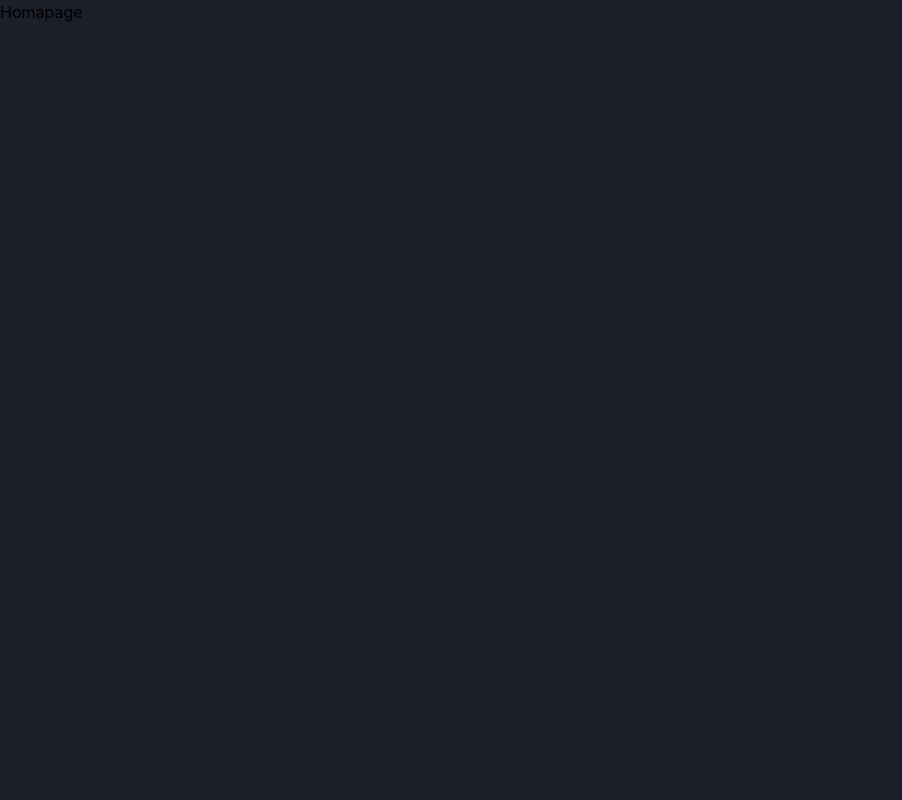
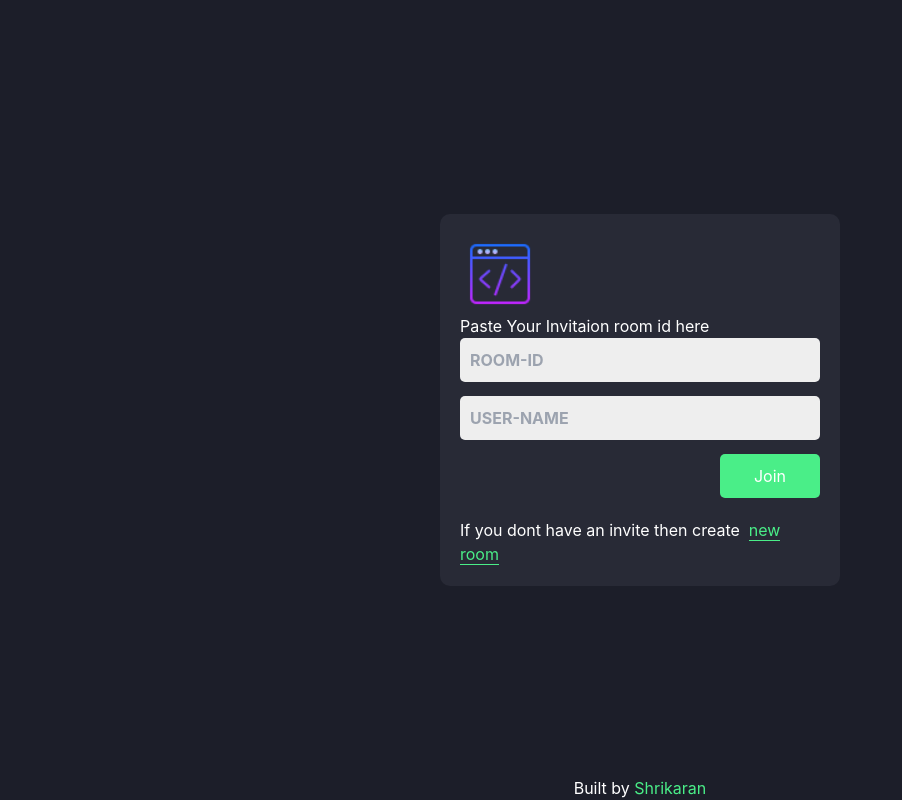
Before and after one commit to shrikaranks-786/collabcode, a React (Create React App) app: page / in a window 1280 px wide. Shown: the whole page, without its empty margins (0-902 px from the left). Built offline with nearby package versions, Linux system fonts and the light colour scheme; the HTML template or start-up script is replaced by a standard one.

Commit message:
finished with the homepage

```diff
--- a/package.json
+++ b/package.json
@@ -12,6 +12,7 @@
     "dist": "^0.1.2",
     "react": "^18.3.1",
     "react-dom": "^18.3.1",
+    "react-hot-toast": "^2.4.1",
     "react-router-dom": "^7.0.1",
     "react-scripts": "5.0.1",
     "uuid": "^11.0.3",
--- a/src/App.js
+++ b/src/App.js
@@ -2,10 +2,21 @@ import './App.css';
 import { BrowserRouter , Routes , Route} from 'react-router-dom';
 import Homapage from './pages/Homapage';
 import Editorpage from './pages/Editorpage';
+import { Toaster } from 'react-hot-toast';
 
 function App() {
   return (
     <>
+    <div>
+      <Toaster position='top-right' toastOptions={{
+        success : {
+          theme : {
+            primary : "#4aed88"
+          }
+        }
+      }}>
+      </Toaster>
+    </div>
       <BrowserRouter>
         <Routes>
           <Route path='/' element={<Homapage/>}/>
--- a/src/pages/Editorpage.js
+++ b/src/pages/Editorpage.js
@@ -1,24 +1,12 @@
-import React from 'react';
+import React, { useState } from 'react';
+import toast from 'react-hot-toast';
+import { useNavigate } from 'react-router-dom';
+import {v4 as uuidv4} from "uuid"
 
 function Editorpage() {
-    return (
-        <div className="homepagewrapper">
-            <div className="formwrapper">
-                <img className='homepagelogo' src='/collab-code.png' alt='collab-code logo'/>
-                <h4 className='mainLabel'>Paste Your Invitaion room id here</h4>
-                <div className='inputgroup'>
-                    <input type='text' className='inputbox' placeholder='ROOM-ID'/>
-                    <input type='text' className='inputbox' placeholder='USER-NAME'/>
-                    <button className='btn joinbtn'>Join</button>
-                    <span className='createinfo'>
-                        If you dont have an invite then create &nbsp;
-                        <a href='' className='createnewbtn'>new room</a>
-                    </span>
-                </div>
-            </div>
-            <footer>
-                <h4>Built by <a href='https://github.com/shrikaranks-786/collabcode'>Shrikaran</a></h4>
-            </footer>
+    return(
+        <div>
+            Editorpage
         </div>
     );
 }
--- a/src/pages/Homapage.js
+++ b/src/pages/Homapage.js
@@ -1,9 +1,52 @@
-import React from 'react'
+import React, { useState } from 'react';
+import toast from 'react-hot-toast';
+import { useNavigate } from 'react-router-dom';
+import {v4 as uuidv4} from "uuid"
 
 function Homapage() {
-  return (
-    <div>Homapage</div>
-  )
+    const [rooid,setroomid] =  useState("");
+    const [username,setusername] = useState("");
+    const navigate = useNavigate();
+
+    const createnewroom = (e)=>{
+        e.preventDefault();
+        const id = uuidv4();
+        setroomid(id);
+        toast.success("Created a new room");
+    }
+
+    const joinroom = ()=>{
+        if(!rooid || !username){
+            toast.error("Room-id and user-name is required");
+            return;
+        }
+        navigate(`/editor/${rooid}`,{
+            state : {
+                username ,
+            }
+        });
+    }
+
+    return (
+        <div className="homepagewrapper">
+            <div className="formwrapper">
+                <img className='homepagelogo' src='/collab-code.png' alt='collab-code logo'/>
+                <h4 className='mainLabel'>Paste Your Invitaion room id here</h4>
+                <div className='inputgroup'>
+                    <input type='text' className='inputbox' placeholder='ROOM-ID' onChange={(e)=>setroomid(e.target.value)} value={rooid}/>
+                    <input type='text' className='inputbox' placeholder='USER-NAME' onChange={(e)=>setusername(e.target.value)} value={username}/>
+                    <button onClick={joinroom} className='btn joinbtn'>Join</button>
+                    <span className='createinfo'>
+                        If you dont have an invite then create &nbsp;
+                        <a onClick={createnewroom} href='' className='createnewbtn'>new room</a>
+                    </span>
+                </div>
+            </div>
+            <footer>
+                <h4>Built by <a href='https://github.com/shrikaranks-786/collabcode'>Shrikaran</a></h4>
+            </footer>
+        </div>
+    );
 }
 
 export default Homapage
```
Also changed, not shown: 1 other file (tests, documents, lock files or other folders).
